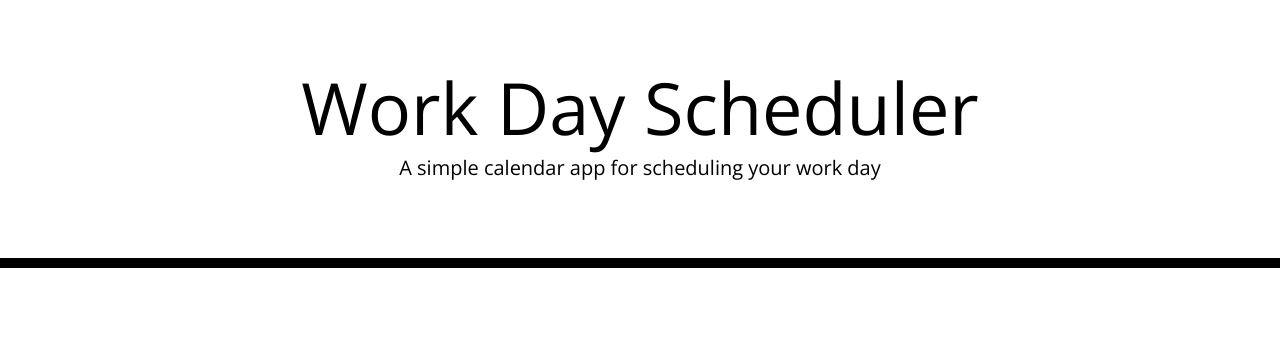
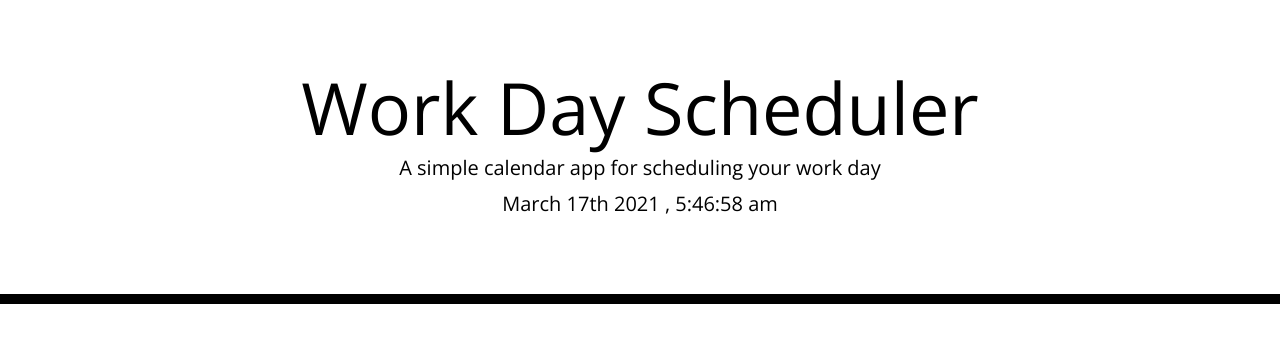
Before and after one commit to Domenicsw92/Work-Day-Planner, a plain HTML site: page index.html in a window 1280 px wide. Drawn offline with nearby package versions, Linux system fonts and the light colour scheme.

Commit message:
added current time clock

```diff
--- /dev/null
+++ b/assets/script.js
@@ -0,0 +1,4 @@
+
+var now = moment().format('MMMM Do YYYY , h:mm:ss a');
+var currentTime = document.getElementById('currentDay');
+currentTime.innerHTML = now;
--- a/index.html
+++ b/index.html
@@ -23,16 +23,18 @@
   </head>
 
   <body>
-    <header class="jumbotron">
+    <header class="jumbotron text-center">
       <h1 class="display-3">Work Day Scheduler</h1>
       <p class="lead">A simple calendar app for scheduling your work day</p>
       <p id="currentDay" class="lead"></p>
     </header>
-    <div class="container">
+
+    <div id="day_planner" class="container">
       <!-- Timeblocks go here -->
     </div>
 
     <script src="https://cdnjs.cloudflare.com/ajax/libs/jquery/3.2.1/jquery.min.js"></script>
     <script src="https://cdnjs.cloudflare.com/ajax/libs/moment.js/2.24.0/moment.min.js"></script>
+    <script src="assets\script.js"></script>
   </body>
 </html>
```
